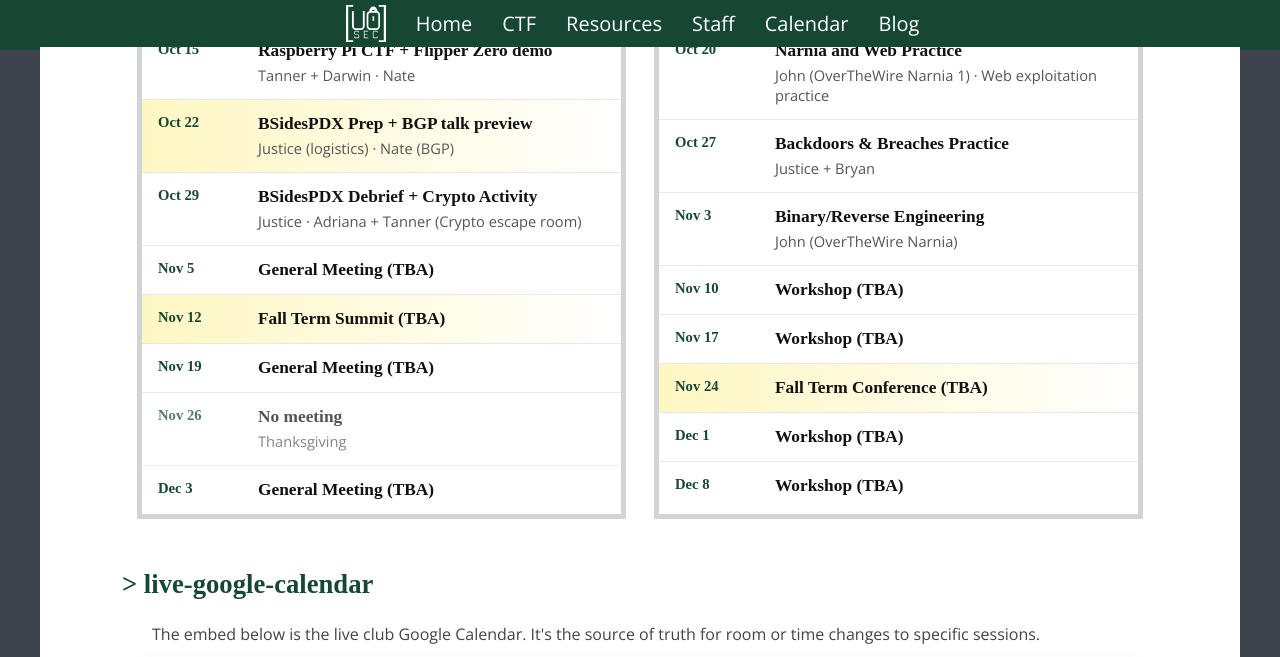
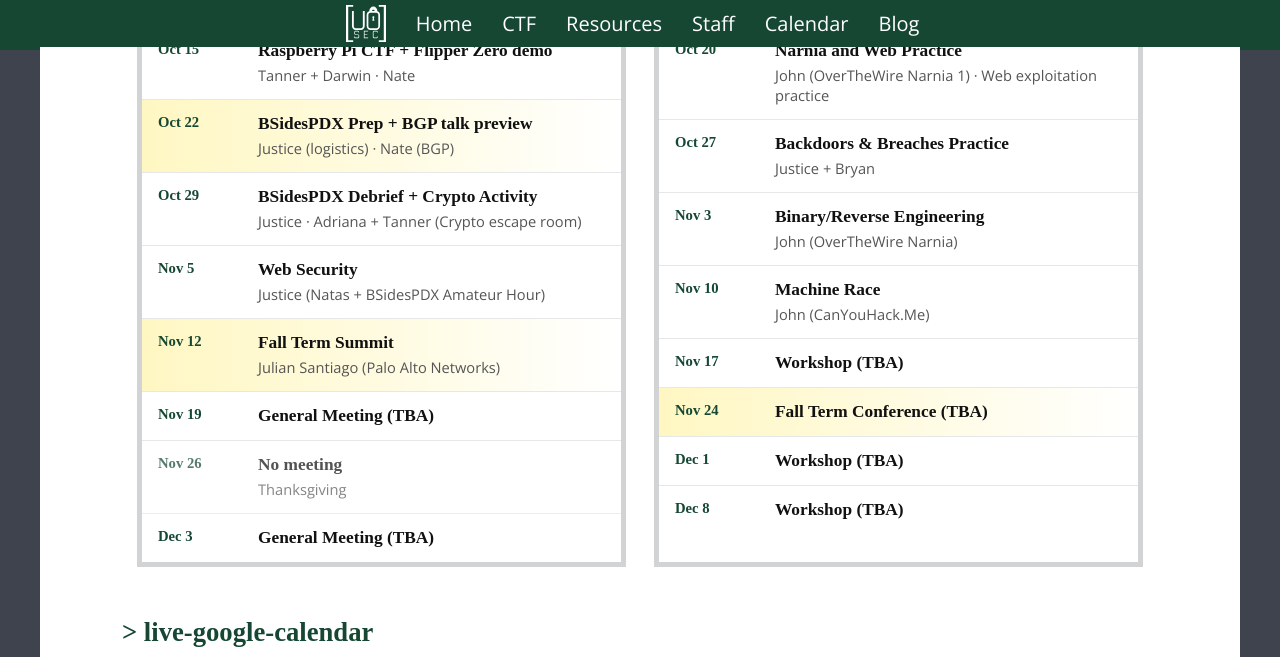
Before and after one commit to uocyb/uocyb.github.io, a Jekyll site: the page calendar.html, which Jekyll copies as it is, in a window 1280 px wide and 900 px high, scrolled down 689 px, cut to the strip 0-657 px from the top of the window. Built offline with Jekyll 4.4.1, drawn with Linux system fonts in a browser that asks for light colours; some web fonts are replaced.

Commit message:
Schedule Update
Replace placeholder session titles with Web Security, Fall Term Summit, and Machine Race details, including presenters and organizations.

```diff
--- a/calendar.html
+++ b/calendar.html
@@ -106,13 +106,15 @@
 							<li>
 								<div class="session-when">Nov 5</div>
 								<div class="session-body">
-									<strong>General Meeting (TBA)</strong>
+									<strong>Web Security</strong>
+									<span class="owner">Justice (Natas + BSidesPDX Amateur Hour)</span>
 								</div>
 							</li>
 							<li class="session-special">
 								<div class="session-when">Nov 12</div>
 								<div class="session-body">
-									<strong>Fall Term Summit (TBA)</strong>
+									<strong>Fall Term Summit</strong>
+									<span class="owner">Julian Santiago (Palo Alto Networks)</span>
 								</div>
 							</li>
 							<li>
@@ -181,7 +183,8 @@
 							<li>
 								<div class="session-when">Nov 10</div>
 								<div class="session-body">
-									<strong>Workshop (TBA)</strong>
+									<strong>Machine Race</strong>
+									<span class="owner">John (CanYouHack.Me)</span>
 								</div>
 							</li>
 							<li>
```
